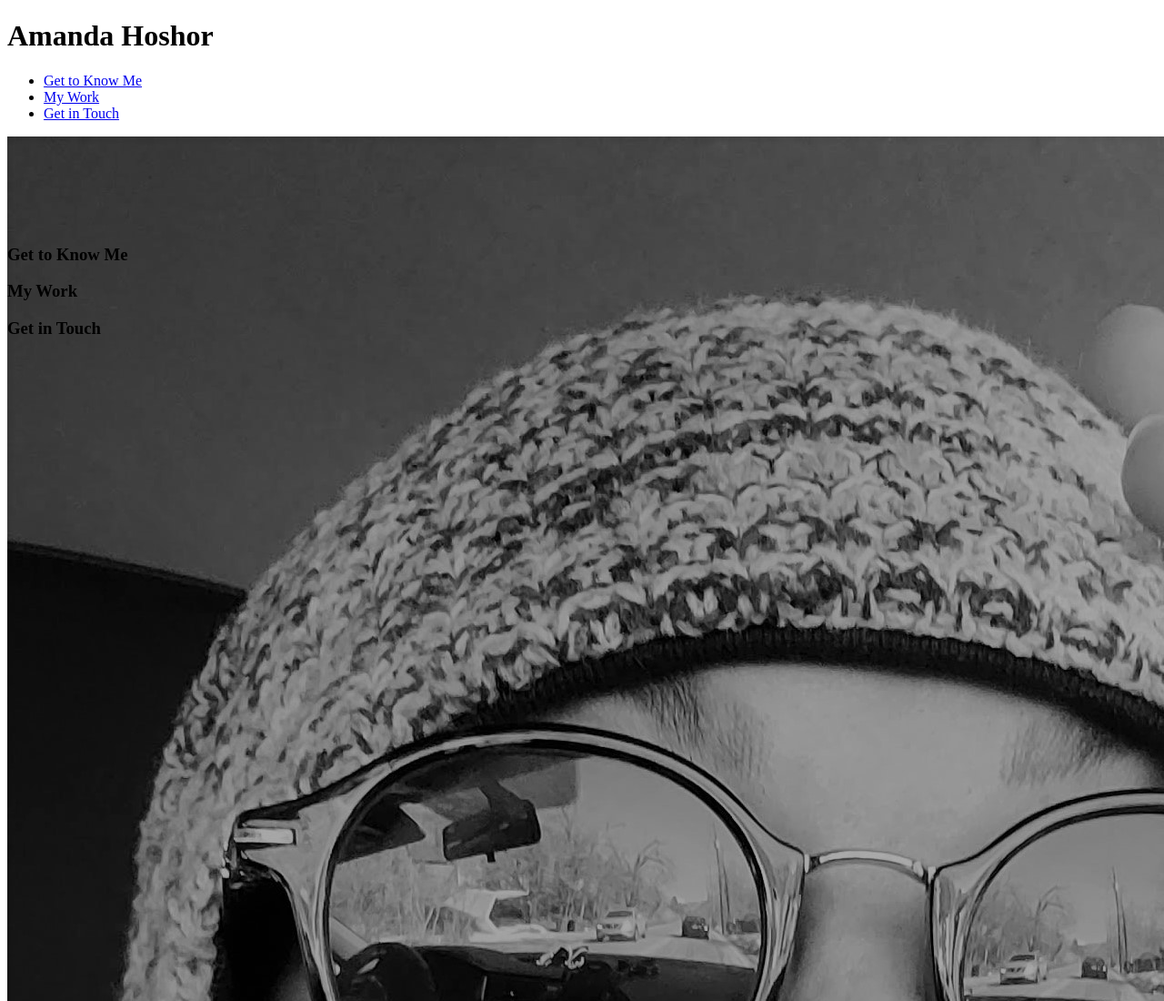
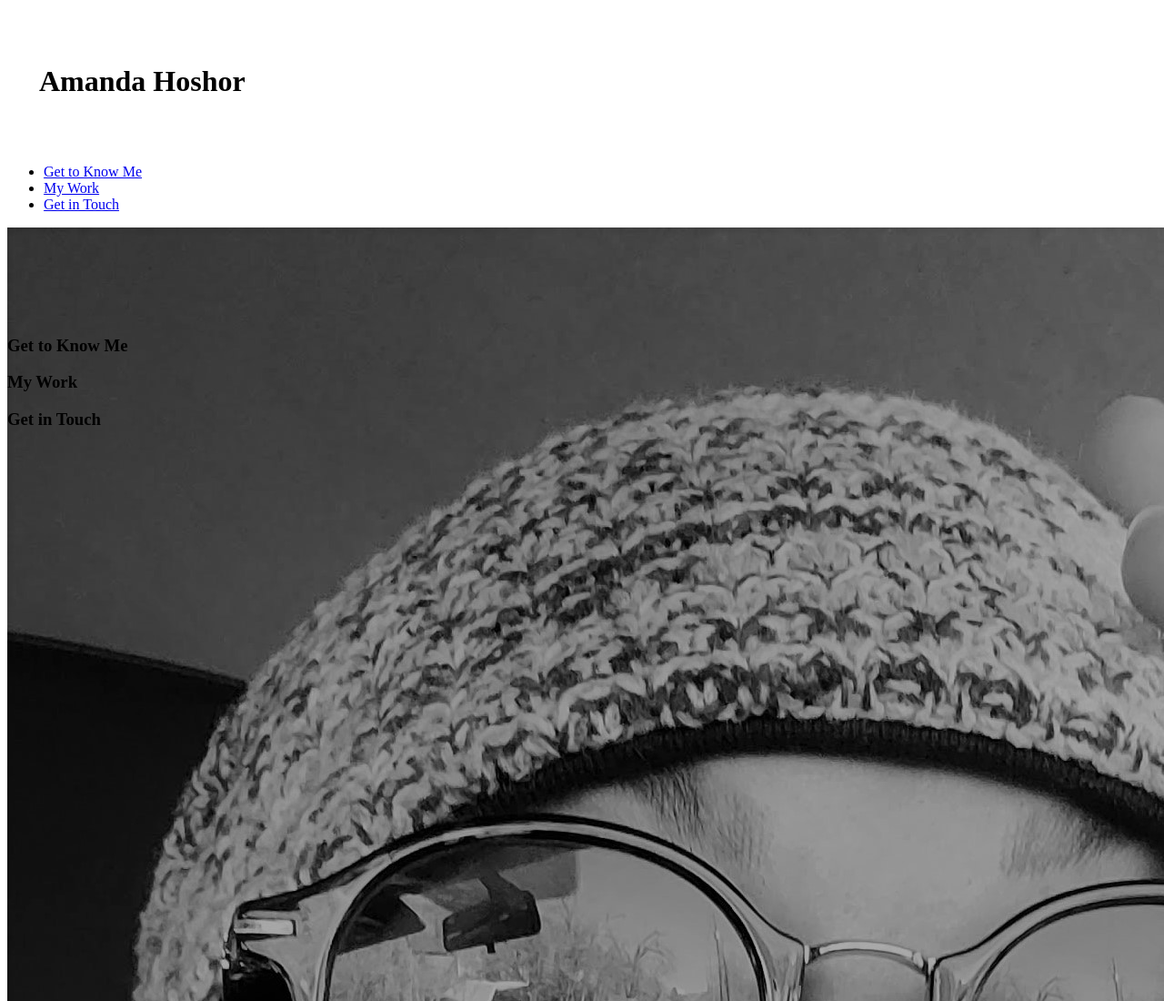
Before and after one commit to mandahos/professional-portfollio, a plain HTML site: page index.html in a window 1280 px wide. Shown: the top 1100 px of the page at 91% size. Drawn offline with Linux system fonts and the light colour scheme.

Commit message:
Add files via upload

```diff
--- a/index.html
+++ b/index.html
@@ -29,7 +29,7 @@
  </nav>
     </header>
 <div class="me-img">
-     <img src="placeholder.jpg" alt="A place holder image of Amanda currently">
+     <img src="/placeholder.jpg" alt="A place holder image of Amanda currently">
 </div>
 
 <!--Get to know me section-->
--- a/script.css
+++ b/script.css
@@ -1,3 +1,10 @@
+
+header h1 {
+    padding: 50px 35px;
+    display: flex;
+    justify-content: left;
+    position: sticky;
+}
 
 .me-img {
     max-height: 100px;
```
